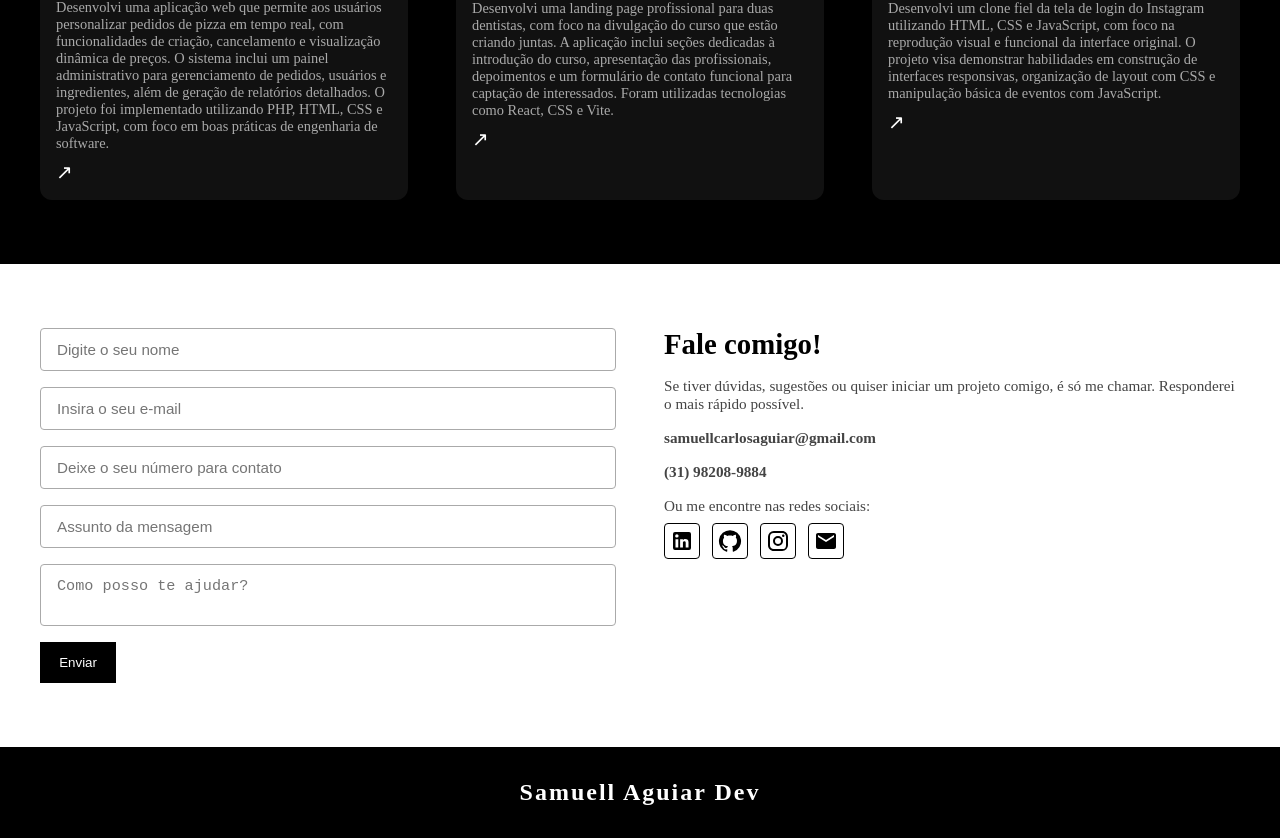
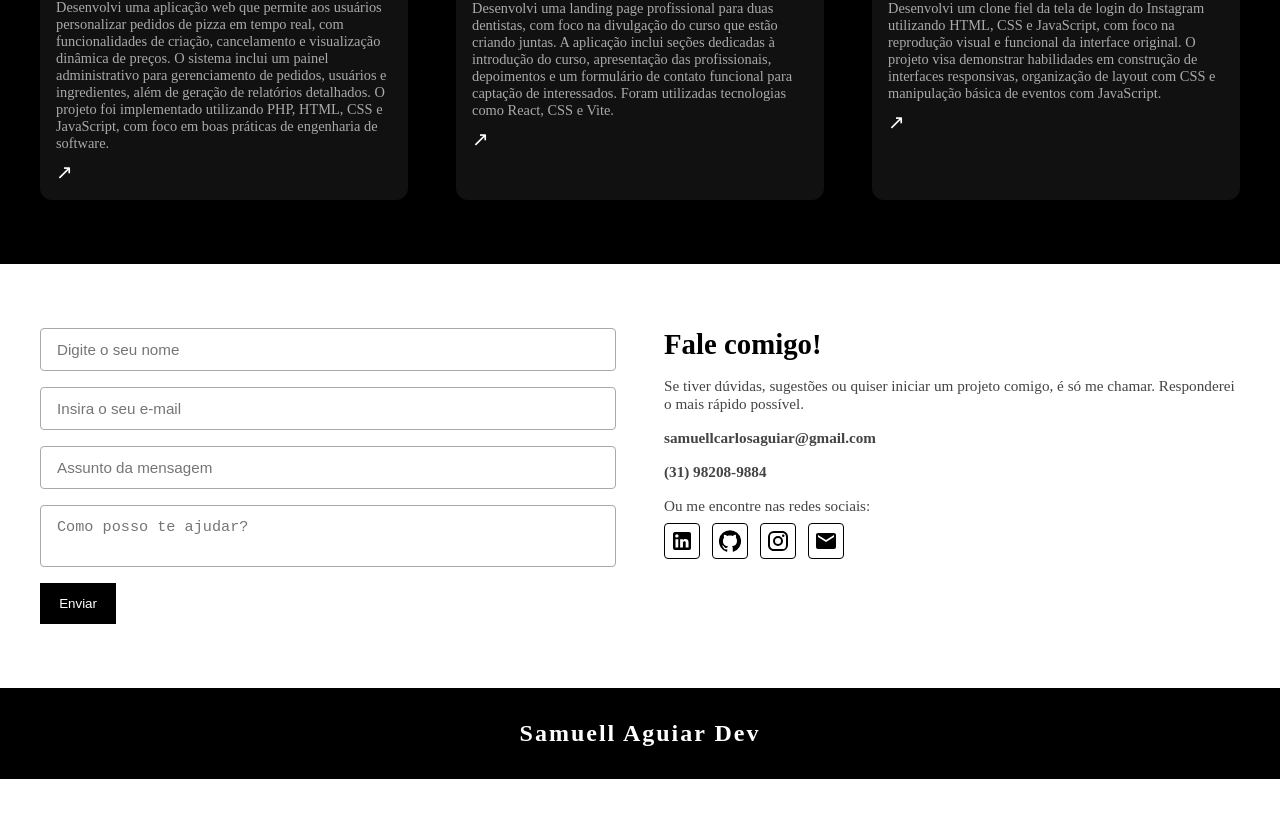
Before and after one commit to SamuellAguiar/Portfolio, a React (Vite) app in the folder portfolio/: page / in a window 1280 px wide. Shown: the part 2835-3673 px from the top of the page. After the commit the page ends 3614 px from the top, so only its background shows below. Built offline with nearby package versions, Linux system fonts and the light colour scheme.

Commit message:
refactor(contact): improve component structure

```diff
--- a/portfolio/src/components/contact/Contact.jsx
+++ b/portfolio/src/components/contact/Contact.jsx
@@ -1,12 +1,7 @@
 import "./Contact.css";
-import {
-     Instagram,
-     GitHub,
-     LinkedIn,
-     Email,
-} from "@mui/icons-material";
+import { Instagram, GitHub, LinkedIn, Email } from "@mui/icons-material";
 import emailjs from 'emailjs-com';
-import React, { useRef } from 'react';
+import { useRef } from 'react';
 
 function Contact() {
      const form = useRef();
@@ -15,13 +10,13 @@ function Contact() {
           e.preventDefault();
 
           emailjs.sendForm(
-               'service_7v5ynpq', // Seu Service ID
-               'template_g9vi1wj', // Seu Template ID
+               import.meta.env.VITE_EMAILJS_SERVICE_KEY,
+               import.meta.env.VITE_EMAILJS_TEMPLATE_ID,
                form.current,
-               'JfEVFBFv1GoGP43bo' // Sua Public Key (User ID)
+               import.meta.env.VITE_EMAILJS_USER_ID
           ).then(() => {
                alert("Mensagem enviada com sucesso!");
-               form.current.reset(); // Limpa o formulário após envio
+               form.current.reset();
           }).catch(() => {
                alert("Erro ao enviar mensagem. Tente novamente mais tarde.");
           });
@@ -31,7 +26,6 @@ function Contact() {
           <section className="contact-section" id="contact">
                <div className="contact-container">
 
-                    {/* Formulário */}
                     <form className="contact-form" ref={form} onSubmit={sendEmail}>
                          <input
                               type="text"
@@ -44,11 +38,6 @@ function Contact() {
                               name="email"
                               placeholder="Insira o seu e-mail"
                               required
-                         />
-                         <input
-                              type="tel"
-                              name="phone"
-                              placeholder="Deixe o seu número para contato"
                          />
                          <input
                               type="text"
@@ -64,7 +53,6 @@ function Contact() {
                          <button type="submit">Enviar</button>
                     </form>
 
-                    {/* Texto lateral e redes sociais */}
                     <div className="contact-text">
                          <h2><span>Fale comigo!</span></h2>
                          <p>
```
Also changed, not shown: portfolio/src/components/contact/Contact.css (+0 -14 lines).
